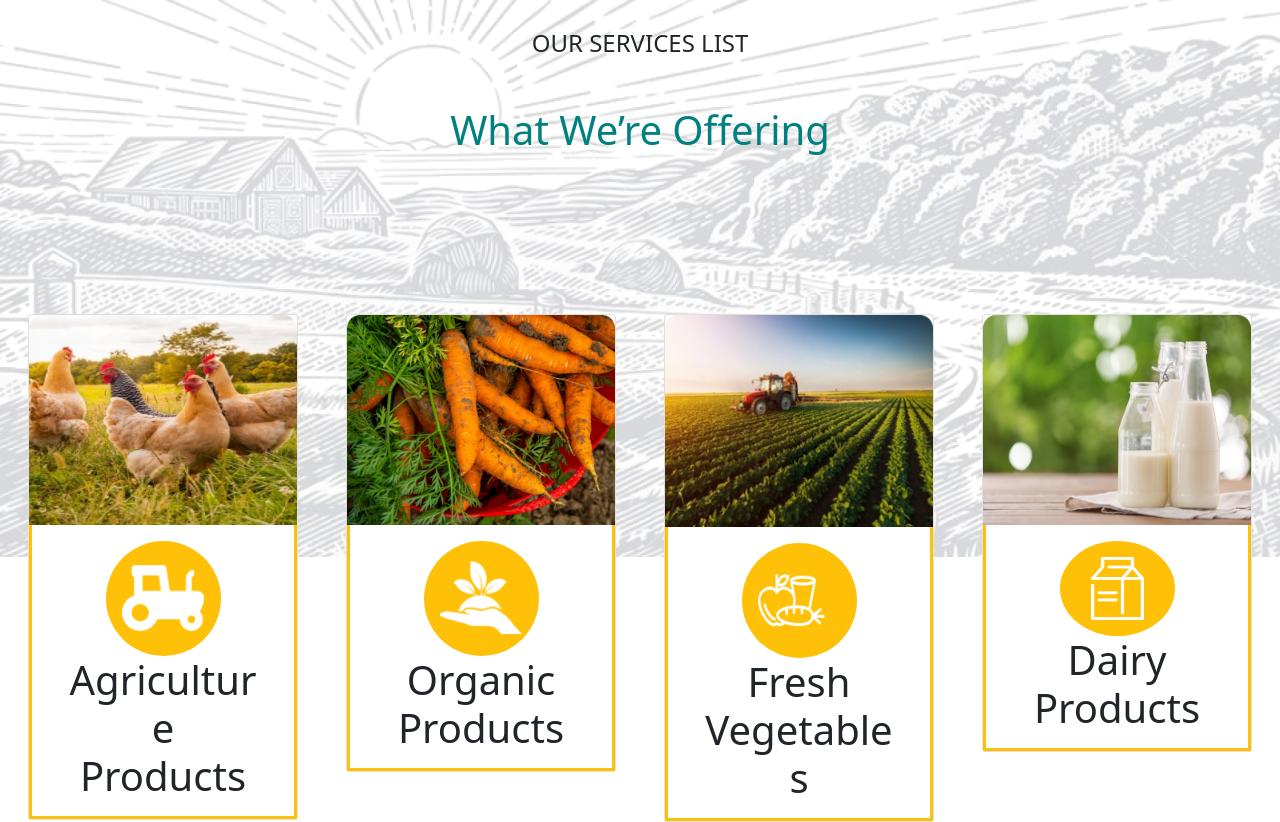
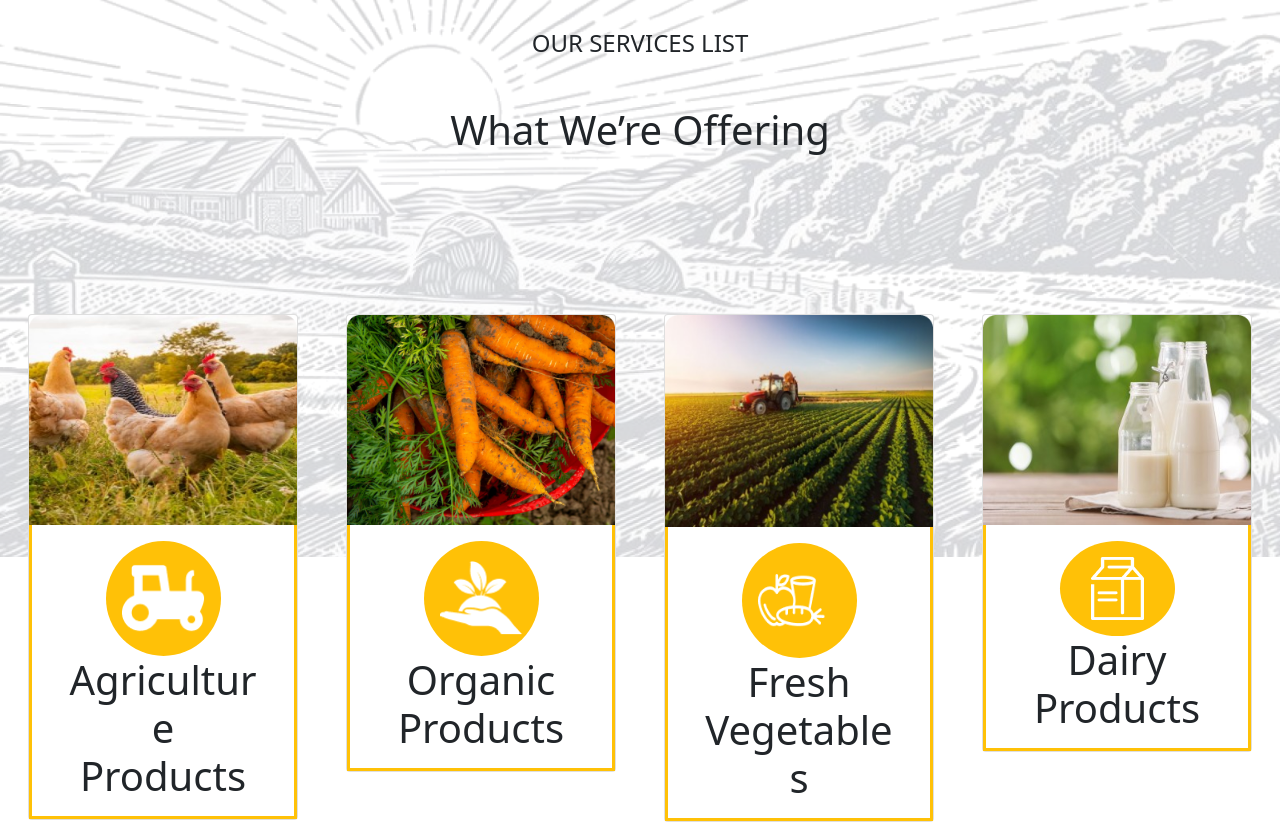
Before and after one commit to Adensty7/VaidikAgriProduction, a plain HTML site: page index.html in a window 1280 px wide. Shown: the part 2299-3121 px from the top of the page. Drawn offline with nearby package versions, Linux system fonts and the light colour scheme.

Commit message:
Update index.html

```diff
--- a/index.html
+++ b/index.html
@@ -330,7 +330,7 @@
       <div class="col-lg-4 col-md-6 col-sm-12 p-3 m-3">
         <img src="/assets/img/Logo-2.png" class="img-fluid text-warning" height="40" alt="Logo">
         <h4 class="py-3 my-3">OUR SERVICES LIST</h4>
-        <h1 class="py-3 my-3 text-teal">What We’re Offering</h1>
+        <h1 class="py-3 my-3">What We’re Offering</h1>
       </div>
 
     <div class="row justify-content-center px-3 mx-3 g-5">
```
